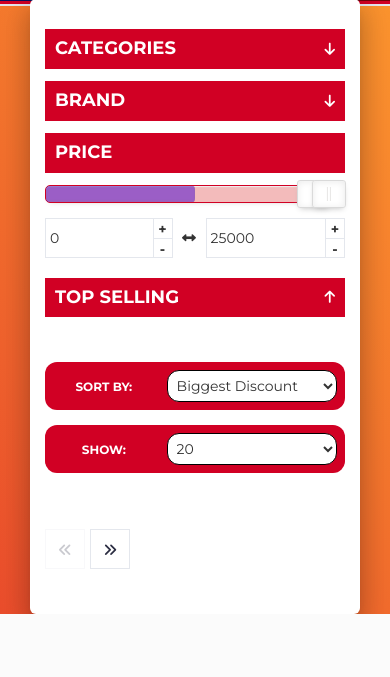
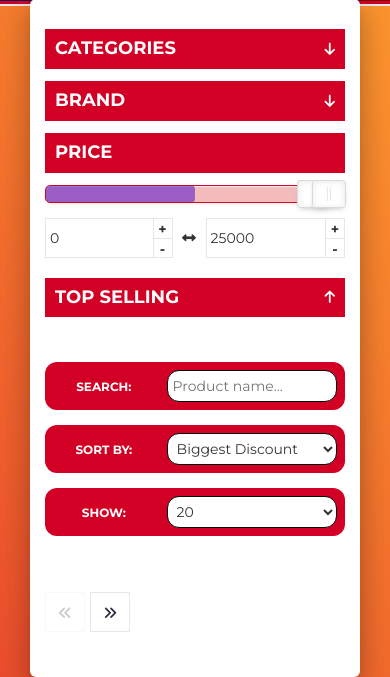
Before and after one commit to mahara0511/btl-ltw2024, a PHP site: page / in a window 390 px wide. Shown: the part 299-976 px from the top of the page. Before the commit the page ends 913 px from the top, so only its background shows below. Run offline with PHP 8.4, Linux system fonts and the light colour scheme; data that the repository does not hold is empty; a stand-in replaces the project's code that opens the database connection; some libraries are stand-ins or nearby versions.

Commit message:
Add text search

```diff
--- a/btl-web/public/css/style.css
+++ b/btl-web/public/css/style.css
@@ -1431,26 +1431,37 @@ background: linear-gradient(to bottom, #f64f59, #c471ed, #12c2e9); /* W3C, IE 10
 
 .store-filter {
   margin-bottom: 15px;
+  width: 100%;
 }
 
 /*-- Store Sort --*/
 
 .store-sort {
-  display: inline-flex;
+  display: inline-block;
+  width: 100%;
 }
 
 .store-sort .store-sort-type {
+  display: inline-block;
   background-color: #D10024;
   border-radius: 12px;
   padding: 8px;
   margin-right: 15px;
 }
+
+/* .store-sort .sort-by-select {
+  width: 25%;
+}
+.store-sort .pagniation-input {
+  width: 25%;
+} */
 
 .store-sort .store-sort-type>.input-select {
   padding: 8px;
   border: 1px solid #000000;
   border-radius: 12px;
   height: auto;
+  margin: 0;
   margin-left: 12px;
 }
 
@@ -2315,6 +2326,21 @@ background: linear-gradient(to bottom, #0083B0, #00B4DB); /* W3C, IE 10+/ Edge,
 
 @media only screen and (max-width: 1201px) {}
 
+
+@media only screen and (max-width: 1100px) {
+  .store-sort .text-search {
+    width: 100%;
+    margin-bottom: 12px;
+    display: flex;
+    justify-content: space-between;
+    align-items: flex-start;
+  }
+
+  .store-sort .text-search>.input-select {
+    width: 85%;
+  }
+}
+
 @media only screen and (max-width: 991px) {
   #top-header .header-links.pull-left {
     float: none !important;
@@ -2364,6 +2390,19 @@ background: linear-gradient(to bottom, #0083B0, #00B4DB); /* W3C, IE 10+/ Edge,
     margin-top: 15px;
     width: 100%;
     display: flex;
+  }
+  .store-sort .text-search {
+    width: 100%;
+    margin-bottom: auto;
+    display: auto;
+    justify-content: auto;
+  }
+
+  .store-sort .text-search>.input-select {
+    width: auto;
+  }
+  .store-sort .text-search>label {
+    margin-left: auto;
   }
 
   .store-sort .store-sort-type>.input-select {
--- a/btl-web/public/js/store.js
+++ b/btl-web/public/js/store.js
@@ -135,10 +135,11 @@ function renderProductsList() {
     const sortingSelect = document.querySelector(".sort-by-select select");
     const itemsPerPageSelect  = document.querySelector(".pagniation-input select");
     const paginationContainer = document.getElementById("pageno");
+    const searchInput = document.querySelector(".store-sort-type.text-search input");
 
     let currentPage = 1; // Start at the first page
     let itemsPerPage = parseInt(itemsPerPageSelect.value); // Default items per page
-
+    let searchQuery = ''
 
     // Desired range for the slider (e.g., 100,000 to 10,000,000)
     const minRange = 0;
@@ -186,6 +187,8 @@ function renderProductsList() {
         const maxPrice = parseFloat(priceMaxInput.value) || maxRange;
         const sortType = sortingSelect.value;
 
+        searchQuery = searchInput.value.trim().toLowerCase();
+
         if(originProducts.length === 0) {
             productsToFilter = Array.from(productContainer.querySelectorAll(".product"));
             originProducts = productsToFilter
@@ -199,7 +202,13 @@ function renderProductsList() {
             const price = parseFloat(
                 product.querySelector(".product-price").textContent.replace("$", "")
             );
-            return price >= minPrice && price <= maxPrice;
+            const productName = product.querySelector(".product-name a").textContent.trim().toLowerCase();
+
+            return (
+                price >= minPrice &&
+                price <= maxPrice &&
+                productName.includes(searchQuery)
+            );
         });
 
         // Sort products based on the selected criteria
@@ -251,7 +260,6 @@ function renderProductsList() {
         } else {
             firstPageItem.classList.remove("disabled"); // Remove a class for disabled styling
         }
-        console.log(currentPage === 1)
         firstPageItem.addEventListener("click", function (e) {
             e.preventDefault();
             if (currentPage > 1) {
@@ -361,6 +369,9 @@ function renderProductsList() {
         filterAndSortProducts();
     });
 
+    // Event: Search events
+    searchInput.addEventListener("input", filterAndSortProducts);
+
 
     // Event: Increase/Decrease inputs
     document.querySelectorAll(".qty-up").forEach(btn => {
--- a/btl-web/views/store.php
+++ b/btl-web/views/store.php
@@ -158,6 +158,11 @@ include 'layouts/header.php';
                     <!-- store top filter -->
                     <div class="store-filter clearfix">
                         <div class="store-sort">
+                            <div class="store-sort-type text-search">
+                                <label>Search: </label>
+                                <input class="input-select" placeholder='Product name...'>
+                                </input>
+                            </div>
                             <div class="store-sort-type sort-by-select">
                                 <label>Sort By:</label>
                                 <select class="input-select ">
```
